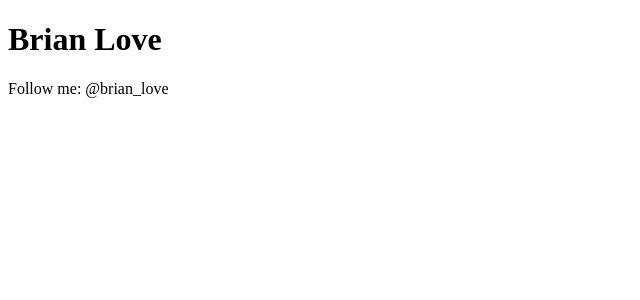
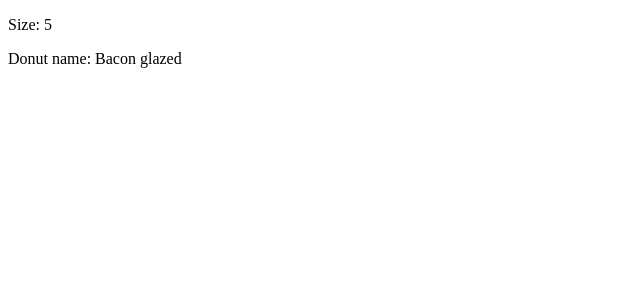
Before and after one commit to blove/angular-fundamentals, an Angular app: page / in a window 1280 px wide. Shown: the top 300 px of the page, without its empty margins (0-640 px from the left). Built offline with nearby package versions, Linux system fonts and the light colour scheme.

Commit message:
Component Tree

```diff
--- a/package.json
+++ b/package.json
@@ -1,5 +1,5 @@
 {
-  "name": "demo",
+  "name": "angularblastoff",
   "version": "0.0.0",
   "scripts": {
     "ng": "ng",
--- a/src/app/app.component.ts
+++ b/src/app/app.component.ts
@@ -3,11 +3,11 @@ import { Component } from '@angular/core';
 @Component({
   selector: 'app-root',
   template: `
-    <h1>{{ name }}</h1>
-    <p>Follow me: {{ twitter }}</p>
+    <app-box-of-donuts size="5"></app-box-of-donuts>
+    <!-- Use the NgFor Directive to iterate over the array of numbers.
+      Bold the number if it is even. -->
   `
 })
 export class AppComponent {
-  name = 'Brian Love';
-  twitter = '@brian_love';
+  // Define an array of numbers
 }
--- a/src/app/app.module.ts
+++ b/src/app/app.module.ts
@@ -1,9 +1,11 @@
 import { NgModule } from '@angular/core';
 import { BrowserModule } from '@angular/platform-browser';
 import { AppComponent } from './app.component';
+import { BoxOfDonutsComponent } from './box-of-donuts.component';
+import { DonutComponent } from './donut.component';
 
 @NgModule({
-  declarations: [AppComponent],
+  declarations: [AppComponent, DonutComponent, BoxOfDonutsComponent],
   imports: [BrowserModule],
   providers: [],
   bootstrap: [AppComponent]
--- /dev/null
+++ b/src/app/box-of-donuts.component.ts
@@ -0,0 +1,21 @@
+import { Component, Input } from '@angular/core';
+import { Donut } from './models/donut.interface';
+
+@Component({
+  selector: 'app-box-of-donuts',
+  template: `
+    <!-- Show "small box" when 4 or less, "large box" when 8 or more, otherwise just "box" -->
+    <p>Size: {{ size }}</p>
+    <!-- Show "box full" when the number of donuts equals the size of the box -->
+    <!-- Show all donuts in the box using NgFor -->
+    <app-donut [donut]="donuts[0]"></app-donut>
+  `
+})
+export class BoxOfDonutsComponent {
+  donuts: Donut[] = [
+    { name: 'Bacon glazed', icing: true },
+    { name: 'Sirachi Infused', icing: false }
+  ];
+
+  @Input() size = 6;
+}
--- /dev/null
+++ b/src/app/donut.component.ts
@@ -0,0 +1,13 @@
+import { Component, Input } from '@angular/core';
+import { Donut } from './models/donut.interface';
+
+@Component({
+  selector: 'app-donut',
+  template: `
+    <!-- Add text indicator "(icing)" when the donut has icing -->
+    <p>Donut name: {{ donut.name }}</p>
+  `
+})
+export class DonutComponent {
+  @Input() donut: Donut;
+}
--- /dev/null
+++ b/src/app/models/donut.interface.ts
@@ -0,0 +1,4 @@
+export interface Donut {
+  icing: boolean;
+  name: string;
+}
```
